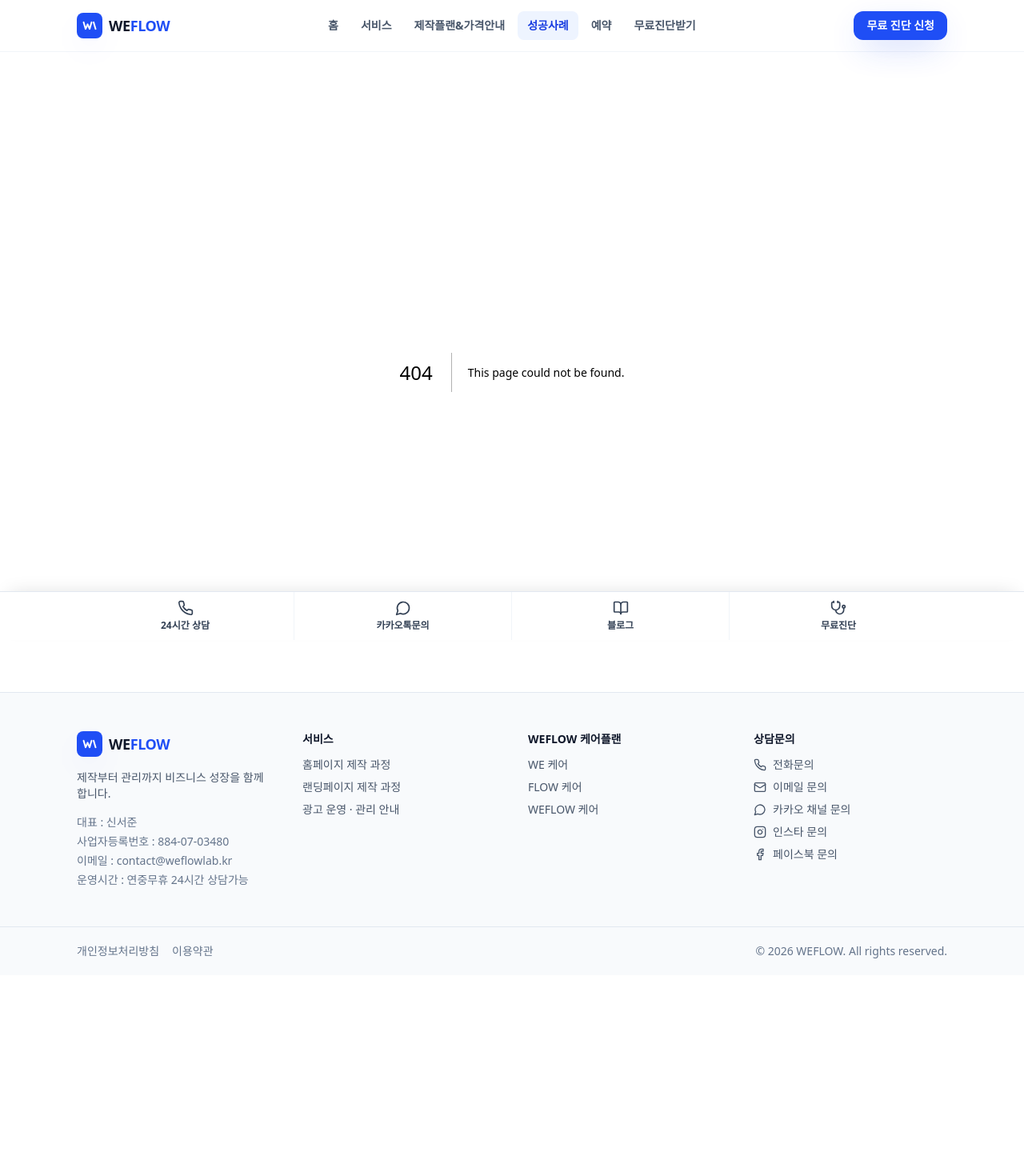
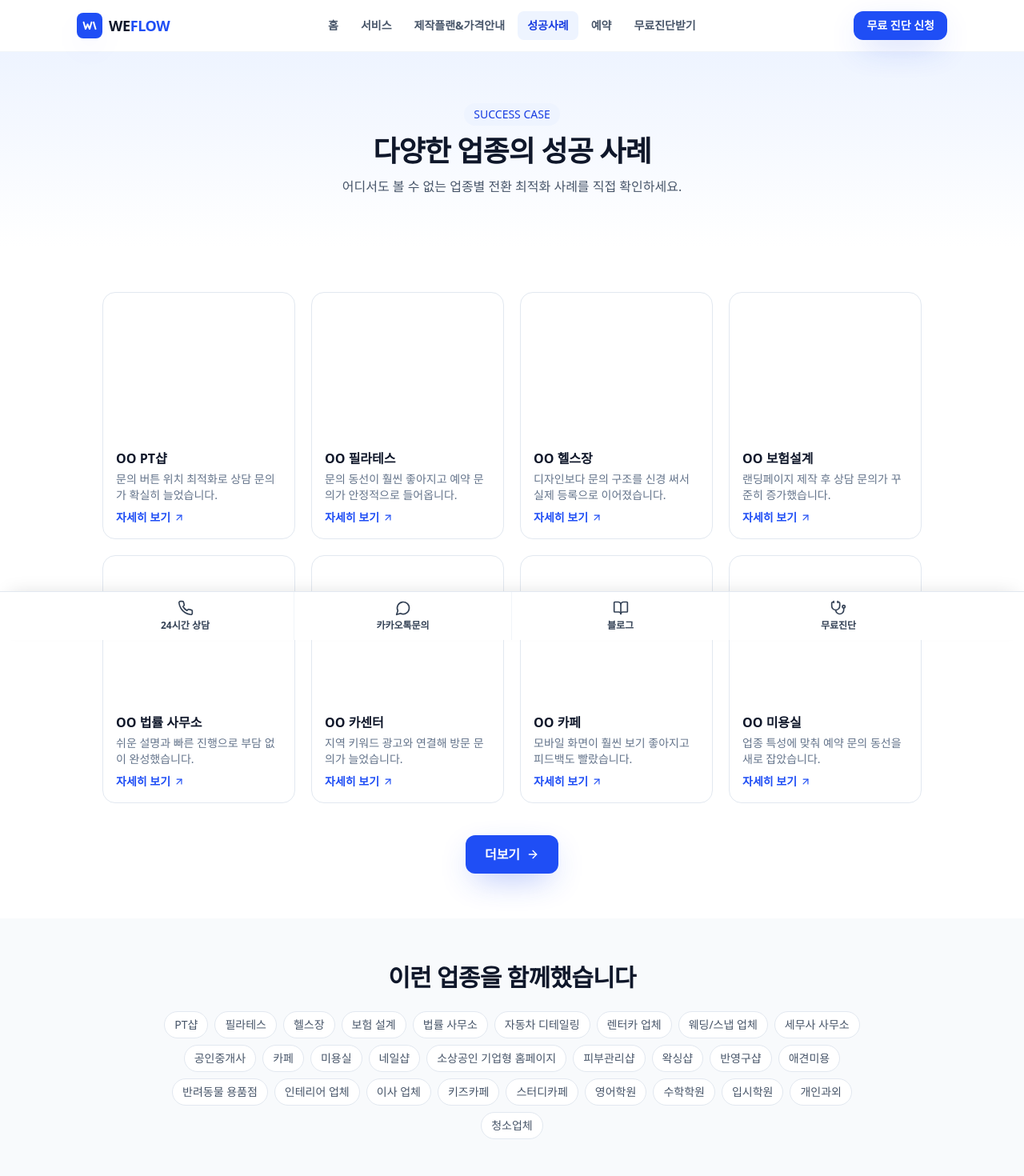
Before and after one commit to zaewc/weflow, a Next.js app: page /cases in a window 1280 px wide. Before the commit this address had no page. Shown: the top 1470 px of the page at 80% size. Before the commit the page ends 1291 px from the top, so only its background shows below. Built offline with nearby package versions, Linux system fonts and the light colour scheme; a web font is replaced by a local one.

Commit message:
feat(app): add success cases list page

```diff
--- /dev/null
+++ b/src/app/cases/page.tsx
@@ -0,0 +1,69 @@
+import type { Metadata } from "next";
+import Link from "next/link";
+import { ArrowRight } from "lucide-react";
+import CaseCard from "@/components/CaseCard";
+import { CASES } from "@/lib/cases";
+
+export const metadata: Metadata = {
+  title: "성공사례 | WEFLOW",
+  description:
+    "PT샵, 필라테스, 보험설계, 카센터 등 다양한 업종의 전환 최적화 성공 사례를 확인하세요.",
+};
+
+// 메뉴얼 page 7 — 우리가 다루는 업종
+const INDUSTRIES = [
+  "PT샵", "필라테스", "헬스장", "보험 설계", "법률 사무소",
+  "자동차 디테일링", "렌터카 업체", "웨딩/스냅 업체", "세무사 사무소",
+  "공인중개사", "카페", "미용실", "네일샵", "소상공인 기업형 홈페이지",
+  "피부관리샵", "왁싱샵", "반영구샵", "애견미용", "반려동물 용품점",
+  "인테리어 업체", "이사 업체", "키즈카페", "스터디카페", "영어학원",
+  "수학학원", "입시학원", "개인과외", "청소업체",
+];
+
+export default function CasesPage() {
+  return (
+    <>
+      <section className="bg-gradient-to-b from-brand-50 to-white py-16">
+        <div className="container-w text-center">
+          <span className="chip">SUCCESS CASE</span>
+          <h1 className="mt-3 text-3xl font-extrabold tracking-tight text-slate-900 sm:text-4xl">
+            다양한 업종의 성공 사례
+          </h1>
+          <p className="mt-3 text-slate-600">
+            어디서도 볼 수 없는 업종별 전환 최적화 사례를 직접 확인하세요.
+          </p>
+        </div>
+      </section>
+
+      <section className="container-w py-14">
+        <div className="mx-auto grid max-w-5xl grid-cols-2 gap-5 sm:grid-cols-2 lg:grid-cols-4">
+          {CASES.map((item) => (
+            <CaseCard key={item.slug} item={item} />
+          ))}
+        </div>
+
+        <div className="mt-10 text-center">
+          <Link href="/diagnosis" className="btn-primary">
+            더보기 <ArrowRight className="h-4 w-4" />
+          </Link>
+        </div>
+      </section>
+
+      <section className="bg-slate-50 py-14">
+        <div className="container-w text-center">
+          <h2 className="section-title">이런 업종을 함께했습니다</h2>
+          <div className="mx-auto mt-6 flex max-w-4xl flex-wrap justify-center gap-2">
+            {INDUSTRIES.map((ind) => (
+              <span
+                key={ind}
+                className="rounded-full border border-slate-200 bg-white px-3 py-1.5 text-sm text-slate-600"
+              >
+                {ind}
+              </span>
+            ))}
+          </div>
+        </div>
+      </section>
+    </>
+  );
+}
```
